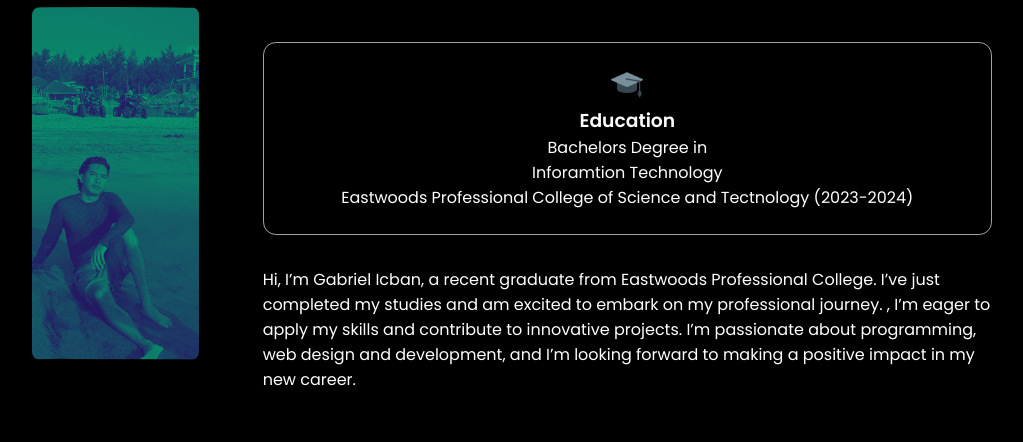
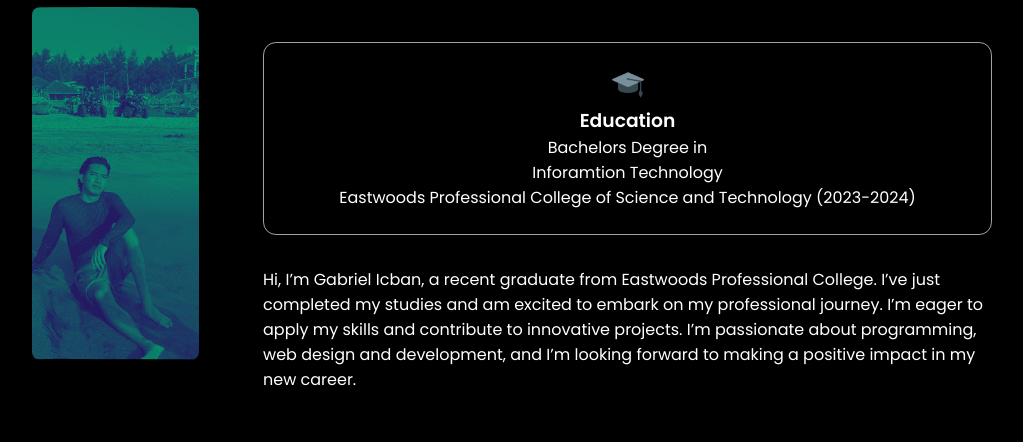
Before and after one commit to GabrielIcban/GabrielIcban.github.io, a plain HTML site: page Gabriel_Icban_Portfolio/index.html in a window 1280 px wide. Shown: the part 1100-1542 px from the top of the page, without its empty margins (128-1151 px from the left). Drawn offline with Linux system fonts and the light colour scheme; a web font is replaced by a local one.

Commit message:
Update index correction.html

```diff
--- a/Gabriel_Icban_Portfolio/index.html
+++ b/Gabriel_Icban_Portfolio/index.html
@@ -77,14 +77,14 @@
                 class="icon"
               />
               <h3>Education</h3>
-              <p>Bachelors Degree in <br />Inforamtion Technology<br />Eastwoods Professional College of Science and Tectnology (2023-2024)</p>
+              <p>Bachelors Degree in <br />Inforamtion Technology<br />Eastwoods Professional College of Science and Technology (2023-2024)</p>
             </div>
           </div>
           <div class="text-container">
             <p>
               Hi, I’m Gabriel Icban, a recent graduate from Eastwoods Professional College.
                I’ve just completed my studies and am excited to embark on my professional journey.
-                , I’m eager to apply my skills and contribute to innovative projects.
+                 I’m eager to apply my skills and contribute to innovative projects.
                 I’m passionate about programming, web design and development,
                and I’m looking forward to making a positive impact in my new career.
             </p>
```
